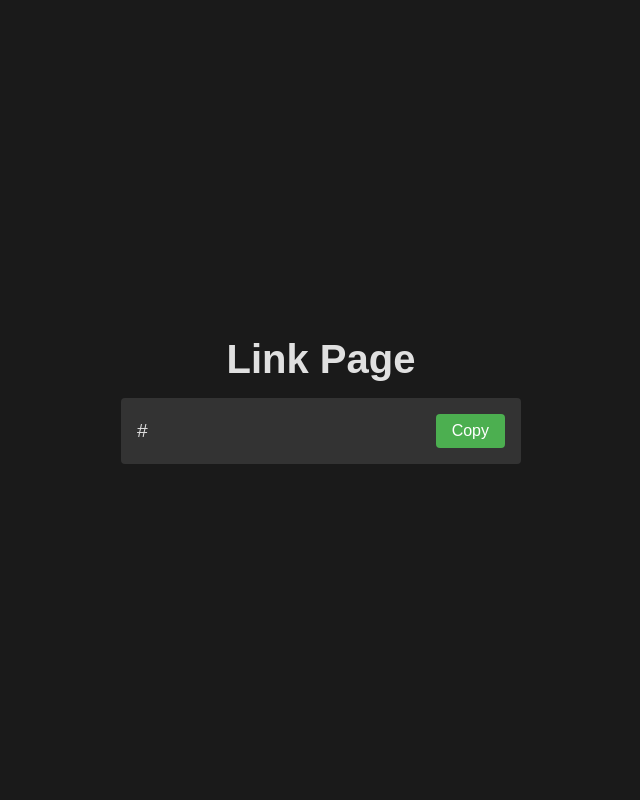
After one commit to Itsmmdoha/clickstat, a Flask app: template templates/show_link.html in a window 1280 px wide. The commit adds this page. Shown: the whole page, without its empty margins (319-959 px from the left). Run offline with Flask 3, Linux system fonts and the light colour scheme; the template is opened without the code that fills it: most values are stand-ins (such as "Sample title", 1, 10 or a date in 2020).

```diff
--- a/app.py
+++ b/app.py
@@ -19,6 +19,10 @@ app = Flask(__name__)
 def home():
     r = render_template("index.html")
     return r
+@app.route("/createlink",methods=["POST"])
+def createlink():
+    url = request.form["url"]
+    return render_template("show_link.html",link=url)
 @app.route("/getlink",methods=["POST"])
 def data():
     data = request.json
--- /dev/null
+++ b/static/show_link.css
@@ -0,0 +1,74 @@
+body {
+    font-family: Arial, sans-serif;
+    background-color: #1a1a1a;
+    color: #e0e0e0;
+    margin: 0;
+    padding: 0;
+    display: flex;
+    flex-direction: column;
+    align-items: center;
+    justify-content: center;
+    height: 100vh;
+}
+
+.container {
+    width: 80%;
+    max-width: 400px;
+    text-align: center;
+}
+
+h1 {
+    font-size: 2.5rem;
+    margin: 0;
+}
+
+.link-container {
+    background-color: #333;
+    padding: 1rem;
+    border-radius: 4px;
+    display: flex;
+    align-items: center;
+    justify-content: space-between;
+    margin-top: 1rem;
+    position: relative;
+}
+
+#link {
+    margin: 0;
+    font-size: 1.2rem;
+    white-space: nowrap;
+    overflow: hidden;
+    text-overflow: ellipsis;
+}
+
+#copy-button {
+    background-color: #4CAF50;
+    color: white;
+    border: none;
+    padding: 0.5rem 1rem;
+    font-size: 1rem;
+    border-radius: 4px;
+    cursor: pointer;
+    transition: background-color 0.3s, box-shadow 0.3s;
+}
+
+#copy-button[disabled] {
+    background-color: #666;
+    cursor: not-allowed;
+}
+
+#copy-button:hover {
+    background-color: #45a049;
+    box-shadow: 0px 0px 10px 0px rgba(0, 0, 0, 0.5);
+}
+
+#copy-status {
+    font-size: 0.8rem;
+    color: #666;
+    margin: 0;
+    display: none;
+    position: absolute;
+    top: calc(100% + 5px);
+    left: 50%;
+    transform: translateX(-50%);
+}
--- /dev/null
+++ b/static/show_link.js
@@ -0,0 +1,28 @@
+document.addEventListener('DOMContentLoaded', function () {
+    const linkElement = document.getElementById('link');
+    const link = linkElement.getAttribute('title');
+    const copyButton = document.getElementById('copy-button');
+    const copyStatus = document.getElementById('copy-status');
+
+    const maxLength = 40;
+    const truncatedLink = link.length > maxLength ? link.substring(0, maxLength) + '...' : link;
+
+    linkElement.textContent = truncatedLink;
+
+    copyButton.addEventListener('click', function () {
+        const textarea = document.createElement('textarea');
+        textarea.value = link;
+        document.body.appendChild(textarea);
+        textarea.select();
+        document.execCommand('copy');
+        document.body.removeChild(textarea);
+
+        copyStatus.style.display = 'block';
+        copyButton.disabled = true;
+
+        setTimeout(function () {
+            copyStatus.style.display = 'none';
+            copyButton.disabled = false;
+        }, 1500);
+    });
+});
--- /dev/null
+++ b/templates/show_link.html
@@ -0,0 +1,20 @@
+<!DOCTYPE html>
+<html>
+<head>
+    <meta charset="UTF-8">
+    <meta name="viewport" content="width=device-width, initial-scale=1.0">
+    <title>Link Page</title>
+    <link rel="stylesheet" href="{{ url_for('static', filename='show_link.css') }}">
+</head>
+<body>
+    <div class="container">
+        <h1>Link Page</h1>
+        <div class="link-container">
+            <p id="link" title="{{ link }}">{{ truncatedLink }}</p>
+            <button id="copy-button">Copy</button>
+            <p id="copy-status">Click to copy</p>
+        </div>
+    </div>
+    <script src="{{ url_for('static', filename='show_link.js') }}"></script>
+</body>
+</html>
```
Also changed, not shown: static/index.css (added, +79 -0 lines), templates/index.html (+15 -5 lines).
